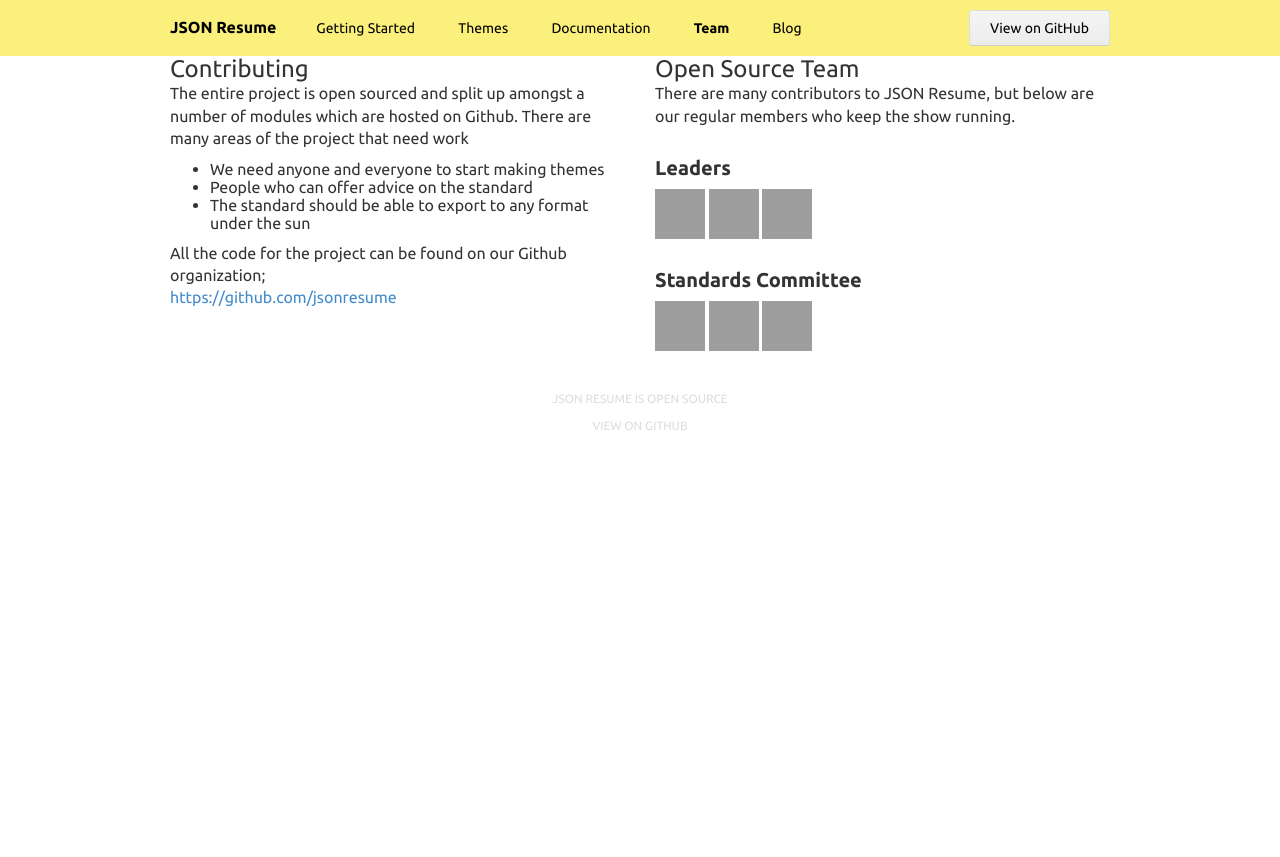
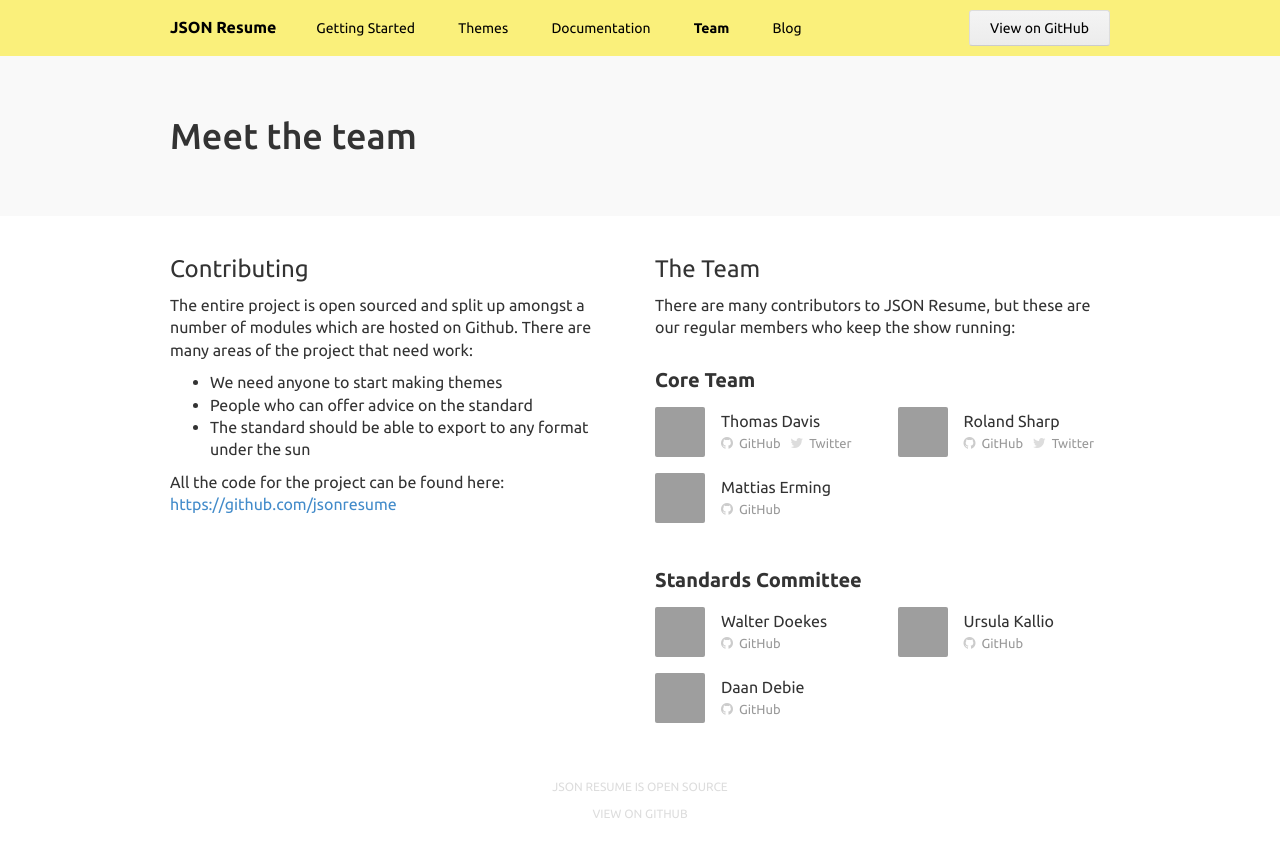
Before and after one commit to jsonresume/resume-website, a Jekyll site: the page built from team.html, in a window 1280 px wide, cut to the strip 0-857 px from the top of the page. Built offline with Jekyll 4.4.1, drawn with Linux system fonts in a browser that asks for light colours; nearby versions of some CDN libraries; a script that is not in the unit is left out; comment, search, counter and statistics services are not loaded; grey boxes are pictures that could not be loaded.

Commit message:
Added team page

```diff
--- a/css/_sass/base.scss
+++ b/css/_sass/base.scss
@@ -87,13 +87,15 @@
 h2 {
 	font-weight: 400;
 	font-size: 24px;
+	margin-bottom: .5em;
 }
 h3 {
 	font-weight: 700;
 	font-size: 20px;
-	margin: 1.5em 0 .5em;
+	margin: 1.5em 0 .8em;
 }
-p {
+p,
+li {
 	line-height: 1.4;
 }
 .container {
@@ -253,6 +255,64 @@
 	color: #999;
 	margin-top: 5px;
 }
+#team {
+	margin-top: 40px;
+}
+#team .contributing {
+	margin-bottom: 40px;
+}
+#team .tile {
+	background: #f9f9f9;
+	border: 1px solid #eee;
+	border-radius: 2px;
+	color: #666;
+	display: block;
+	font-size: 13px;
+	min-height: 20px;
+	overflow: hidden;
+	margin-bottom: 30px;
+	padding: 20px;
+}
+#team .avatar {
+	border-radius: 2px;
+	float: left;
+	margin-right: 16px;
+}
+#team .person {
+	overflow: hidden;
+	margin-bottom: 16px;
+}
+#team .person .name {
+	margin: 5px 0 3px;
+}
+#team .person a {
+	color: #999;
+	font-size: 13px;
+}
+#team .person a + a {
+	margin-left: 6px;
+}
+#team .person a:hover,
+#team .person a:hover:before {
+	color: #d14;
+}
+#team .person .github:before {
+	color: #ccc;
+	font: 14px FontAwesome;
+	content: "\f09b";
+	margin-right: 6px;
+}
+#team .person .twitter:before {
+	color: #ddd;
+	font: 14px FontAwesome;
+	content: "\f099";
+	margin-right: 6px;
+}
+/*
+#team .person a + a {
+	margin-left: 10px;
+}
+*/
 #footer {
 	color: #ddd;
 	font-size: 12px;
--- a/team.html
+++ b/team.html
@@ -3,6 +3,79 @@
 title: Team
 ---
 
+<header id="header">
+	<div class="container">
+		<div class="row">
+			<div class="col-sm-12">
+				<h1>Meet the team</h2>
+			</div>
+		</div>
+	</div>
+</header>
+<div id="team" class="container">
+	<div class="row">
+		<div class="col-sm-6 contributing">
+			<h2>Contributing</h2>
+			<p>The entire project is open sourced and split up amongst a number of modules which are hosted on Github. There are many areas of the project that need work:</p>
+			<ul>
+				<li>We need anyone to start making themes</li>
+				<li>People who can offer advice on the standard</li>
+				<li>The standard should be able to export to any format under the sun</li>
+			</ul>
+			<p>
+				All the code for the project can be found here:<br>
+				<a href="https://github.com/jsonresume">https://github.com/jsonresume</a>
+			</p>
+		</div>
+		<div class="col-sm-6 team">
+			<h2>The Team</h2>
+			<p>There are many contributors to JSON Resume, but these are our regular members who keep the show running:</p>
+			<section>
+				<h3>Core Team</h3>
+				<div class="row">
+					<div class="col-lg-6 person">
+						<img class="avatar" src="https://avatars2.githubusercontent.com/u/416209?s=50">
+						<div class="name">Thomas Davis</div>
+						<a class="github" href="https://github.com/thomasdavis">GitHub</a>
+						<a class="twitter" href="https://twitter.com/neutralthoughts">Twitter</a>
+					</div>
+					<div class="col-lg-6 person">
+						<img class="avatar" src="https://avatars1.githubusercontent.com/u/1858973?s=50">
+						<div class="name">Roland Sharp</div>
+						<a class="github" href="https://github.com/rolandnsharp">GitHub</a>
+						<a class="twitter" href="https://twitter.com/rolandnsharp">Twitter</a>
+					</div>
+					<div class="col-lg-6 person">
+						<img class="avatar" src="https://avatars0.githubusercontent.com/u/2502500?s=50">
+						<div class="name">Mattias Erming</div>
+						<a class="github" href="https://github.com/erming">GitHub</a>
+					</div>
+				</div>
+			</section>
+			<section>
+				<h3>Standards Committee</h3>
+				<div class="row">
+					<div class="col-lg-6 person">
+						<img class="avatar" src="https://avatars1.githubusercontent.com/u/1225014?s=50">
+						<div class="name">Walter Doekes</div>
+						<a class="github" href="https://github.com/wdoekes">GitHub</a>
+					</div>
+					<div class="col-lg-6 person">
+						<img class="avatar" src="https://avatars1.githubusercontent.com/u/1639324?s=50">
+						<div class="name">Ursula Kallio</div>
+						<a class="github" href="https://github.com/opensourcegrrrl">GitHub</a>
+					</div>
+					<div class="col-lg-6 person">
+						<img class="avatar" src="https://avatars3.githubusercontent.com/u/854991?s=50">
+						<div class="name">Daan Debie</div>
+						<a class="github" href="https://github.com/DandyDev">GitHub</a>
+					</div>
+				</div>
+			</section>
+		</div>
+	</div>
+</div>
+<!--
 <div class="container">
 	<div class="row">
 		<div class="col-md-6">
@@ -36,3 +109,4 @@
 		</div>
 	</div>
 </div>
+-->
```
